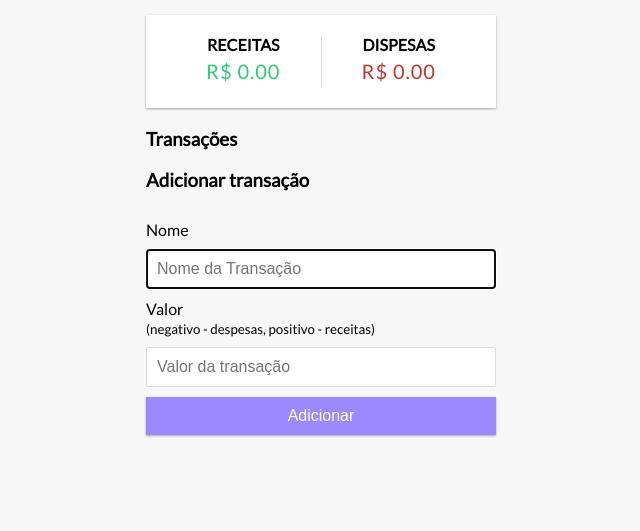
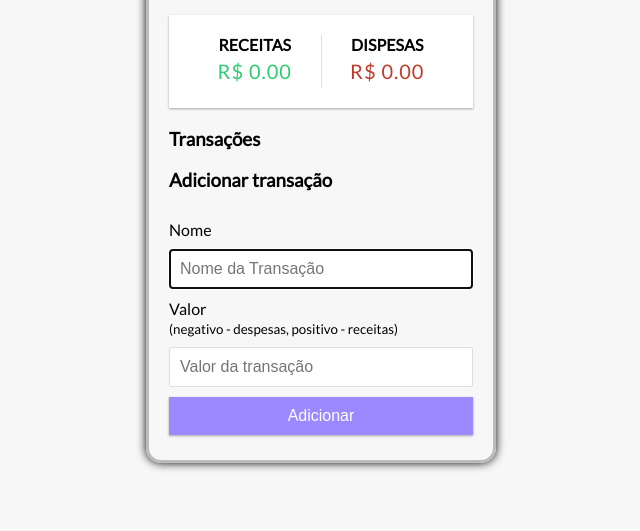
Before and after one commit to rafabarboz4/Financeiro, a plain HTML site: page index.html in a window 1280 px wide. Shown: the part 269-800 px from the top of the page, without its empty margins (319-959 px from the left). Drawn offline with Linux system fonts and the light colour scheme.

Commit message:
Add_Border_Container

```diff
--- a/style.css
+++ b/style.css
@@ -18,6 +18,10 @@ body{
 .container{
     margin:  30px auto;
     width: 350px;
+    border: #bbb 3px solid;
+    border-radius: 15px;
+    padding: 15px 20px;
+    box-shadow: rgb(8, 6, 6) 0px 0px 10px 0px;
 }
 h1{
     border-bottom: 1px solid #bbb;
```
